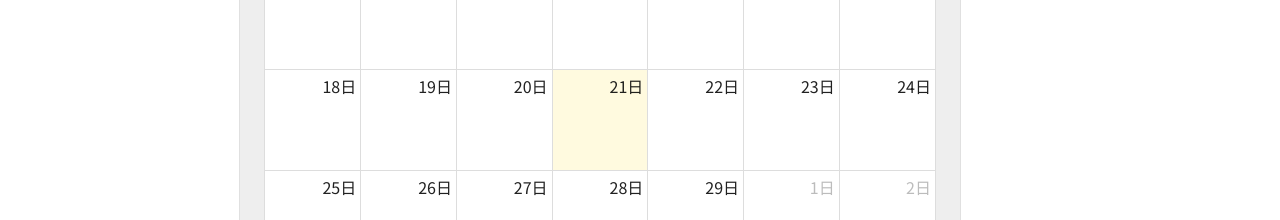
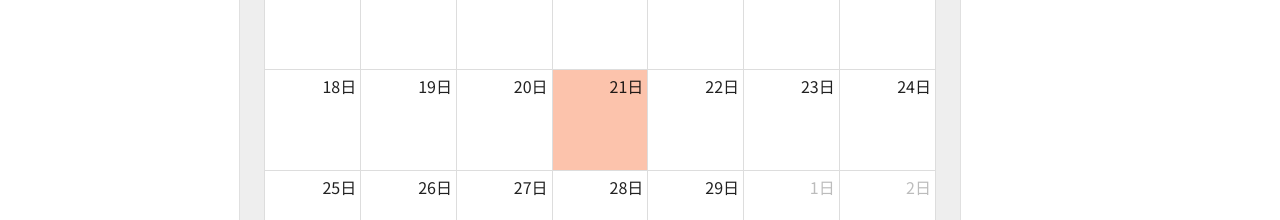
Before and after one commit to Kroro1208/react_household_app, a React (Create React App) app: page / in a window 1280 px wide. Shown: the part 523-743 px from the top of the page. Built offline with nearby package versions, Linux system fonts and the light colour scheme; no server answers; the database is empty.

Commit message:
カレンダーの選択した日付に色がつくようにした

```diff
--- a/src/components/Calendar.tsx
+++ b/src/components/Calendar.tsx
@@ -7,17 +7,20 @@
 import { calcDailyBalance } from '../utils/financeCalc'
 import { formatCurrency } from '../utils/formatting'
 import interactionPlugin, { DateClickArg } from '@fullcalendar/interaction';
+import { useTheme } from '@mui/material'
 
 
 interface CalendarProps {
     monthlyTransactions: Transaction[]
     setCurrentMonth: React.Dispatch<React.SetStateAction<Date>>
     setCurrentDay: React.Dispatch<React.SetStateAction<string>>
+    currentDay: string
 }
 
 const Calendar = (
-    { monthlyTransactions, setCurrentMonth, setCurrentDay }: CalendarProps) => {
+    { monthlyTransactions, setCurrentMonth, setCurrentDay, currentDay }: CalendarProps) => {
 
+    const theme = useTheme()
     const dailyBalance = calcDailyBalance(monthlyTransactions);
     console.log(dailyBalance);
 
@@ -35,6 +38,12 @@
     }
 
     const calendarEvents = createCalendarEvents(dailyBalance);
+
+    const backgroundEvent = {
+        start: currentDay,
+        display: "background",
+        backgroundColor: theme.palette.expenseColor.main,
+    }
 
     const renderEventContent = (eventInfo: EventContentArg) => {
         console.log(eventInfo)
@@ -68,10 +77,10 @@
             locale={jaLocale}
             plugins={[dayGridPlugin, interactionPlugin]}
             initialView="dayGridMonth"
-            events={calendarEvents}
             eventContent={renderEventContent}
             datesSet={handleDateSet}
             dateClick={handleDateClick}
+            events={[...calendarEvents, backgroundEvent]}
         />
     )
 }
--- a/src/pages/Home.tsx
+++ b/src/pages/Home.tsx
@@ -28,7 +28,7 @@
       {/* 左側 */}
       <Box sx={{ flexGrow: 1 }}>
         <MonthlySummary monthlyTransactions={monthlyTransactions} />
-        <Calendar monthlyTransactions={monthlyTransactions} setCurrentMonth={setCurrentMonth} setCurrentDay={setCurrentDay} />
+        <Calendar monthlyTransactions={monthlyTransactions} setCurrentMonth={setCurrentMonth} setCurrentDay={setCurrentDay} currentDay={currentDay}/>
       </Box>
       {/* 右側 */}
       <Box>
```
